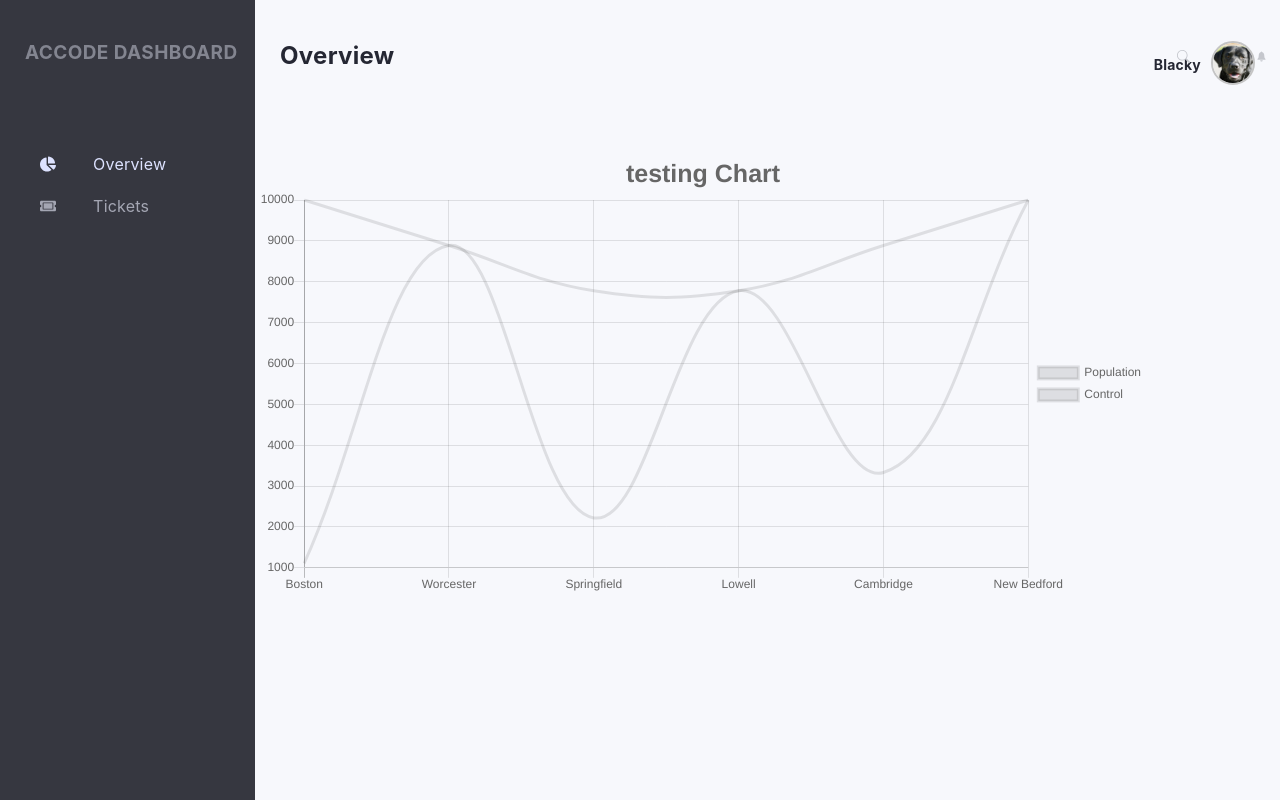
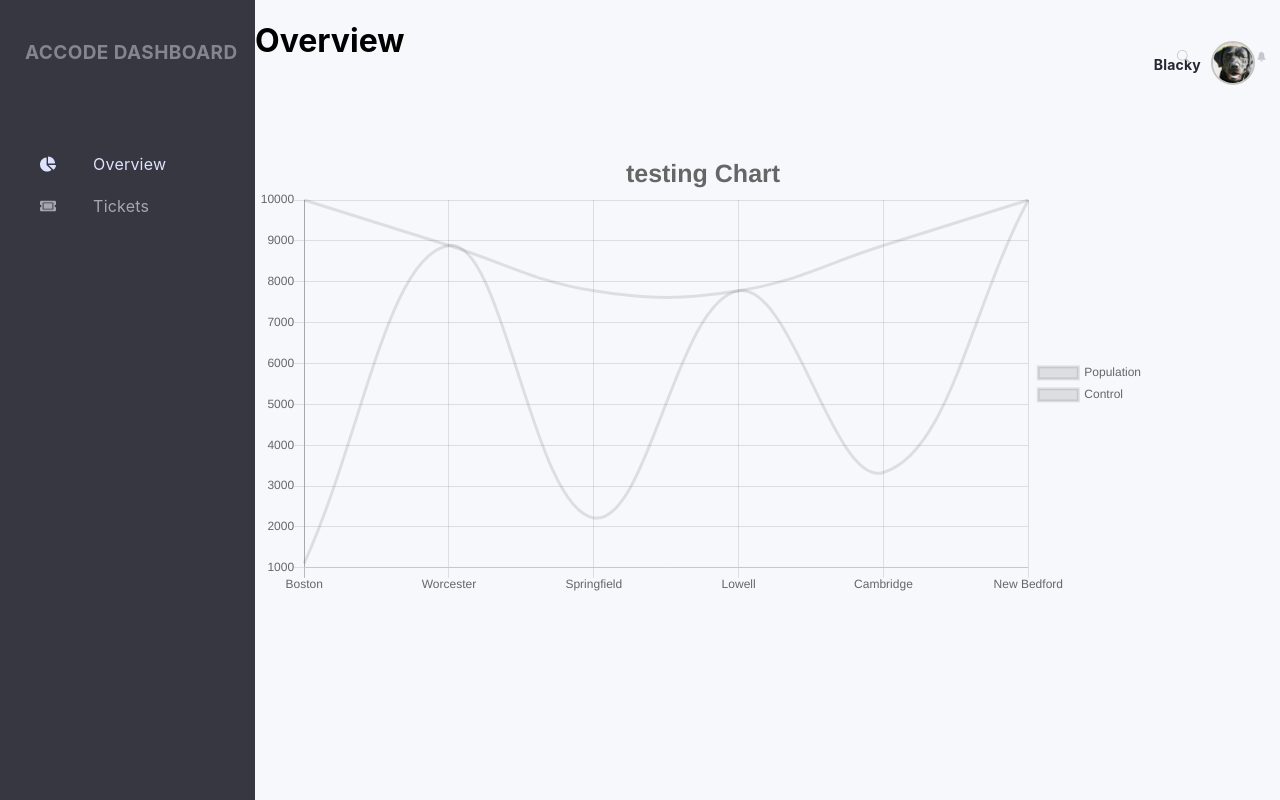
Before and after one commit to accodein/react-dashboard, a React (Create React App) app: page /overview in a window 1280 px wide. Shown: the top 800 px of the page. Built offline with nearby package versions, Linux system fonts and the light colour scheme.

Commit message:
changed classname

```diff
--- a/src/contents/styles/sectionNavbar.module.scss
+++ b/src/contents/styles/sectionNavbar.module.scss
@@ -1,4 +1,4 @@
-.SecitionHeader {
+.SectionHeader {
     position: absolute;
     padding-left: 25px;
     margin-top: 41px;
```
